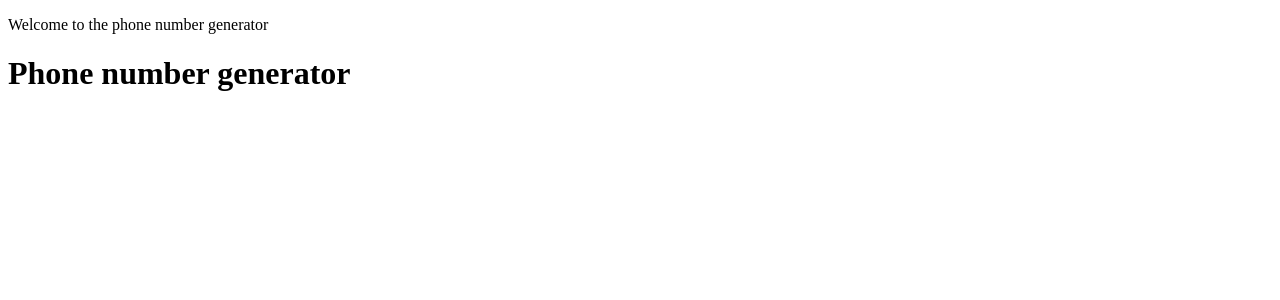
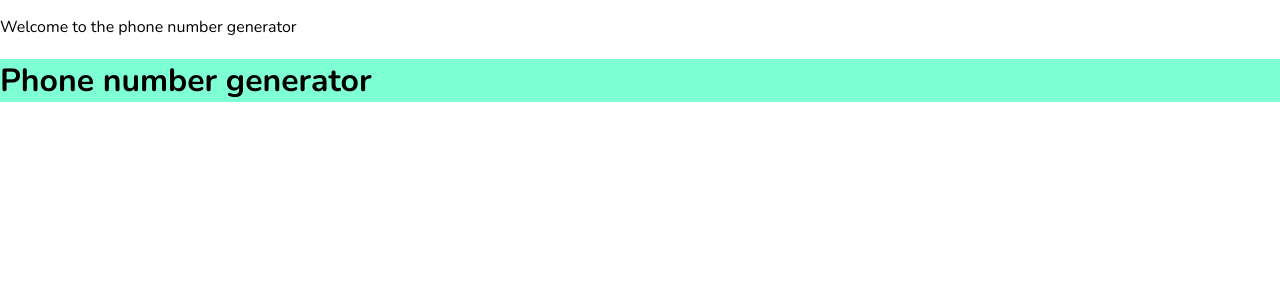
Before and after one commit to KaiserPhemi/phone-num-generator, a React app: page / in a window 1280 px wide. Shown: the top 300 px of the page. Built offline with nearby package versions, Linux system fonts and the light colour scheme.

Commit message:
ch(chore)
- fix test coverage

```diff
--- a/jest.config.js
+++ b/jest.config.js
@@ -1,7 +1,6 @@
 module.exports = {
   clearMocks: true,
   coverageDirectory: "coverage",
-  coverageReporters: ["json", "lcov", "text", "clover"],
   moduleDirectories: ["node_modules"],
   moduleFileExtensions: ["js", "json", "jsx"],
   moduleNameMapper: {
@@ -10,7 +9,7 @@ module.exports = {
   },
   setupFilesAfterEnv: ["<rootDir>/enzymeSetup.js"],
   transform: {
-    "^.+\\.js?$": "babel-jest",
+    "^.+\\.jsx?$": "babel-jest",
     ".+\\.(css|sass|less|styl|scss|png|jpg|ttf|woff|woff2)$":
       "jest-transform-stub"
   },
--- a/src/components/pages/HomePage.jsx
+++ b/src/components/pages/HomePage.jsx
@@ -2,7 +2,7 @@
 import React from "react";
 
 // styles
-// import "./home_page.scss";
+import "./home_page.scss";
 
 /**
  * @desc
--- a/src/index.html
+++ b/src/index.html
@@ -4,6 +4,10 @@
     <meta charset="UTF-8" />
     <meta name="viewport" content="width=device-width, initial-scale=1.0" />
     <meta http-equiv="X-UA-Compatible" content="ie=edge" />
+    <link
+      href="https://fonts.googleapis.com/css?family=Nunito:400,700"
+      rel="stylesheet"
+    />
     <title>Phone Number Generator</title>
   </head>
   <body>
--- a/src/index.jsx
+++ b/src/index.jsx
@@ -5,4 +5,7 @@ import { render } from "react-dom";
 // components
 import App from "./components/App";
 
+// style
+import "./styles/index.scss";
+
 render(<App />, document.getElementById("main-app"));
--- a/src/styles/index.scss
+++ b/src/styles/index.scss
@@ -1 +1,7 @@
 $main_blue: #2654b8;
+
+body {
+  font-family: "Nunito", sans-serif;
+  padding: 0;
+  margin: 0;
+}
```
Also changed, not shown: package.json (+6 -5 lines), .babelrc, 2 other files (tests, documents, lock files or other folders).
